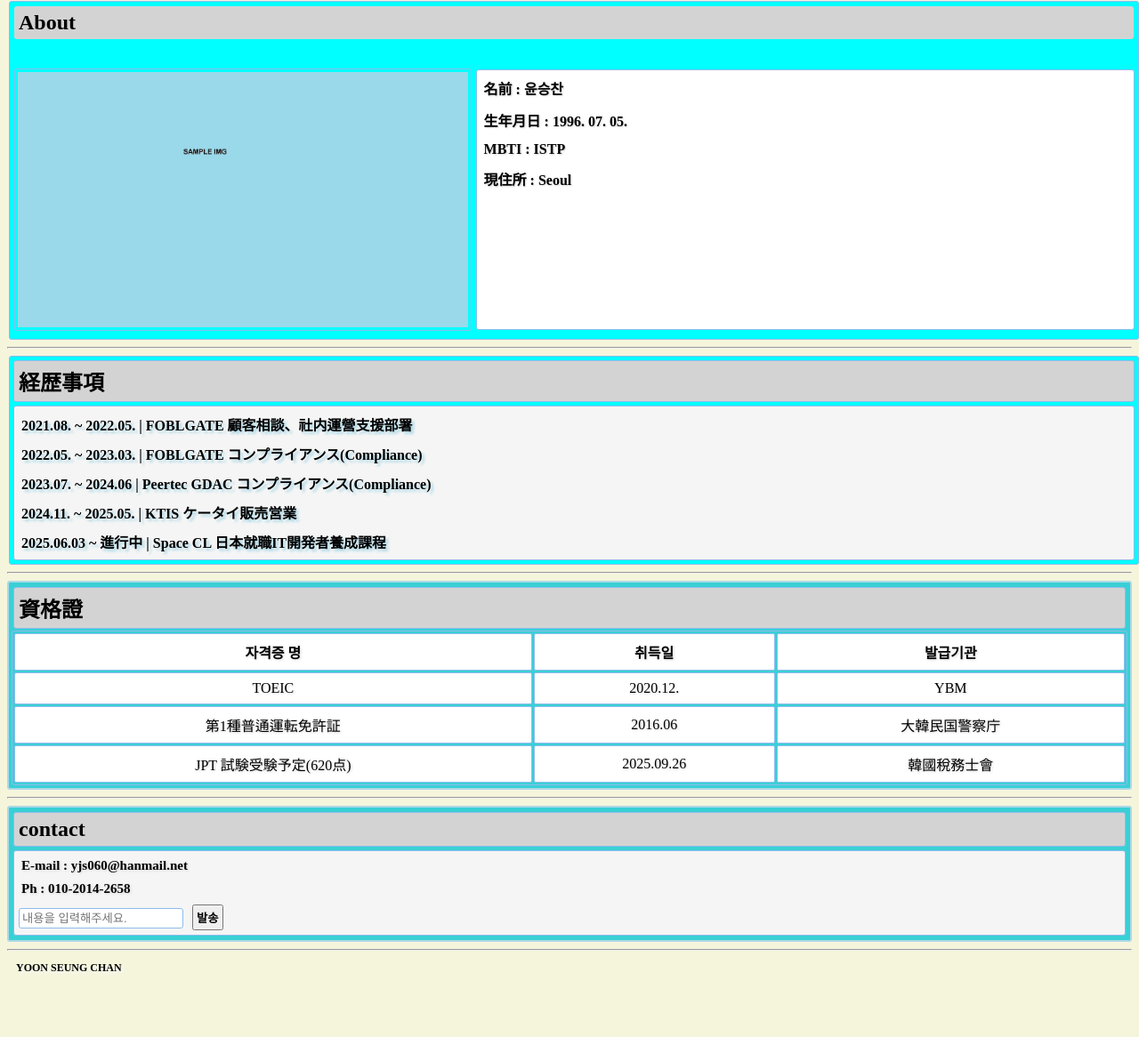
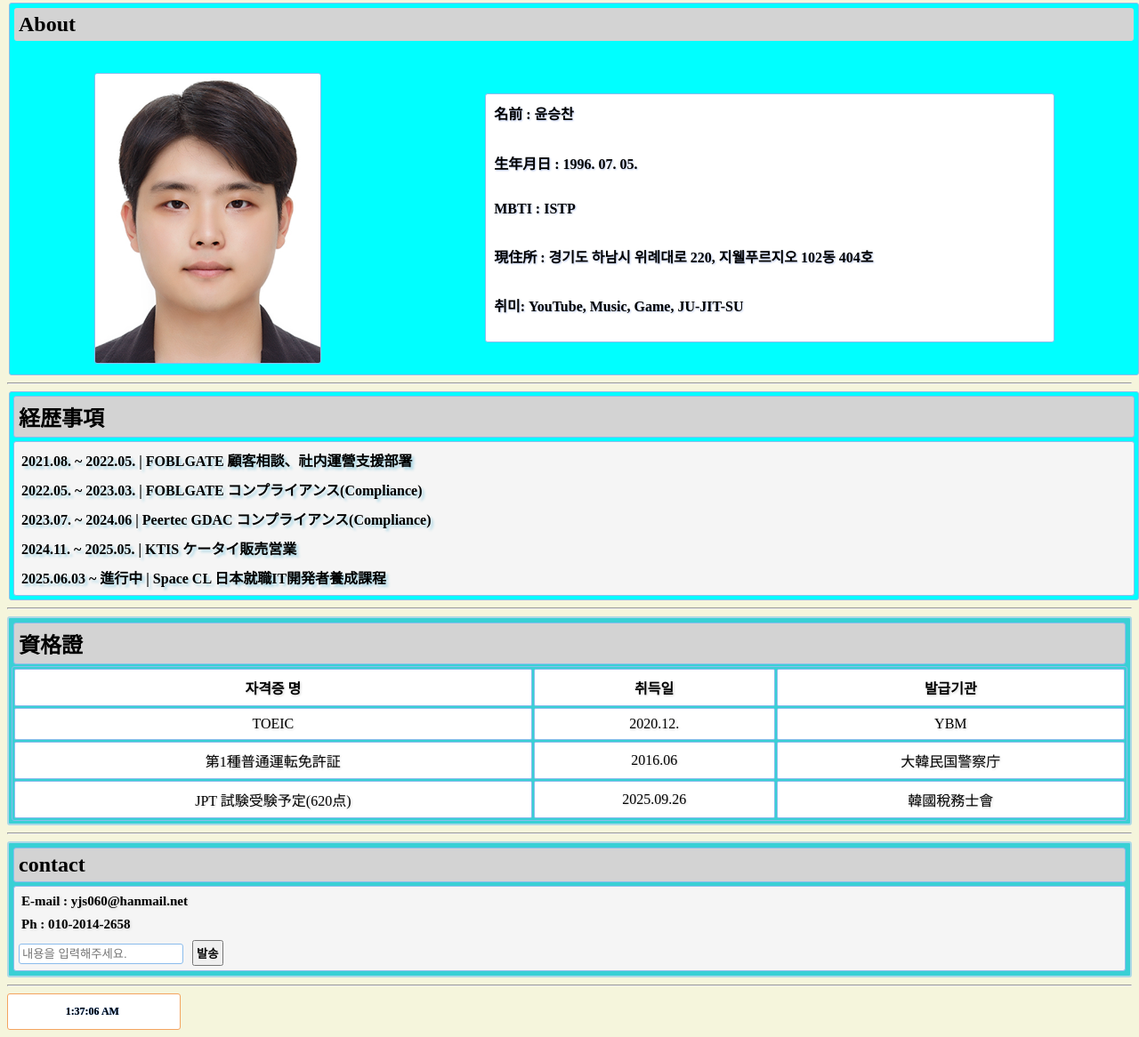
Before and after one commit to Chan0705/Html_Mysite, a plain HTML site: page index.html in a window 1280 px wide. Shown: the part 85-1251 px from the top of the page at 89% size. Before the commit the page ends 1193 px from the top, so only its background shows below. Drawn offline with Linux system fonts and the light colour scheme.

Commit message:
myProfile

```diff
--- a/MonthlyTest/montlyJs.js
+++ b/MonthlyTest/montlyJs.js
@@ -1,4 +1,14 @@
-// 버튼
+// Contact 버튼 동작
 const handleOnclick = () => {
   alert('발송 완료');
 };
+
+// 현재시간 타이머
+const timer = document.getElementById('result');
+setInterval(myWatch, 1000);
+
+function myWatch() {
+  const date = new Date();
+  let time = date.toLocaleTimeString(); // 시간을 문자열로 변경해서 저장
+  timer.textContent = time; // UI 출력
+}
--- a/css/monthlyCss.css
+++ b/css/monthlyCss.css
@@ -77,26 +77,28 @@ body {
 }
 
 #about {
-  display: flex;
+  display: grid;
   flex-direction: column;
   flex-wrap: wrap;
   border: 1px solid rgb(139, 188, 236);
   margin: 2px;
-  padding: 2px;
-  width: 100%;
-  height: 100%;
+  padding: 3px;
+  width: 50%;
+  height: 80%;
   background-color: white;
   border-radius: 3px;
   margin-bottom: 10px;
 }
 
 #about li {
+  display: flex;
   list-style: none;
   color: black;
   font-weight: bold;
   margin: 3px;
   padding: 3px;
-  text-shadow: 1px 1px 2px lightgray;
+  text-shadow: 1px 1px 2px rgb(187, 201, 237);
+  flex-wrap: wrap;
 }
 
 /* img */
@@ -104,9 +106,8 @@ body {
 .img {
   margin: 3px;
   margin-bottom: 10px;
-  padding: 3px;
-  width: 50%;
-  height: 100%;
+  width: 20%;
+  height: auto;
   border: 1px solid rgb(139, 188, 236);
   border-radius: 3px;
 }
@@ -256,11 +257,25 @@ body {
 
 /* footer */
 
+footer div {
+  display: flex;
+  justify-content: center;
+  align-items: center;
+}
+
+#timerDiv {
+  background-color: white;
+  padding-right: 3px;
+  border: 1px solid sandybrown;
+  border-radius: 3px;
+  width: 15%;
+}
+
 footer div p {
   font-weight: bold;
   font-size: 12px;
-  margin-left: 10px;
-  text-shadow: 3px 3px 3px whitesmoke;
+  text-shadow: 0px 0px 1px rgb(31, 114, 230);
+  text-align: center;
 }
 
 /* 반응형 */
@@ -273,14 +288,14 @@ footer div p {
 
   /*  main */
   .img {
-    max-width: 300px;
-    height: 91%;
+    width: auto;
+    max-width: 50%;
+    height: 95%;
   }
 
   #about {
-    max-width: 500px;
-    height: 92%;
-  }
+    max-width: auto;
+    height: 95%;
 
     /* career */
     .career ul {
@@ -295,12 +310,13 @@ footer div p {
       height: 60px;
     }
     .img {
+      /* width: 400px; */
       max-width: 40%;
       height: 95%;
     }
 
     #about {
-    width: 100%;
+      width: auto%;
       height: 95%;
     }
 
@@ -318,10 +334,11 @@ footer div p {
     }
 
     .img {
-    width: 30%;
+      width: auto;
     }
 
     #about {
-    width: 100%;
+      width: auto;
     }
   }
+}
--- a/index.html
+++ b/index.html
@@ -26,16 +26,15 @@
         <div class="About">
           <h2>About</h2>
           <div class="float">
-            <img
-              src="/MonthlyTest/img/IMG_SAMPLE.png"
-              alt="sample"
-              class="img"
-            />
+            <img src="/MonthlyTest/img/passport.jpg" alt="sample" class="img" />
             <ul id="about">
               <li>名前 : 윤승찬</li>
               <li>生年月日 : 1996. 07. 05.</li>
               <li>MBTI : ISTP</li>
-              <li>現住所 : Seoul</li>
+              <li>
+                現住所 : 경기도 하남시 위례대로 220, 지웰푸르지오 102동 404호
+              </li>
+              <li>취미: YouTube, Music, Game, JU-JIT-SU</li>
             </ul>
           </div>
         </div>
@@ -121,8 +120,8 @@
     <!-- footer -->
     <hr />
     <footer>
-      <div>
-        <p>YOON SEUNG CHAN</p>
+      <div id="timerDiv">
+        <p id="result"></p>
       </div>
     </footer>
     <script src="/MonthlyTest/montlyJs.js"></script>
```
Also changed, not shown: MonthlyTest/img/passport.jpg (added). Lines whose indentation alone changed are shown as unchanged.
